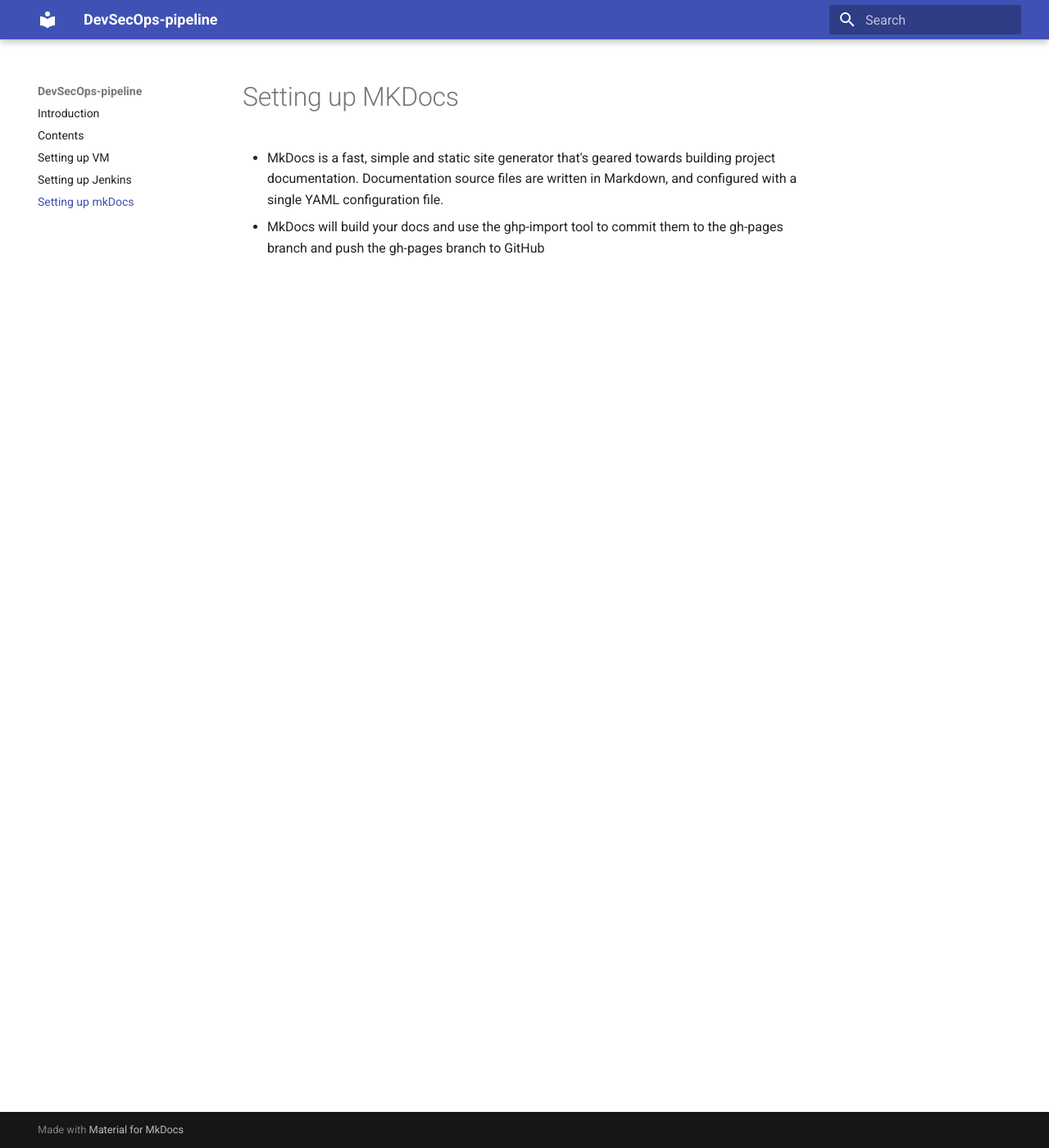
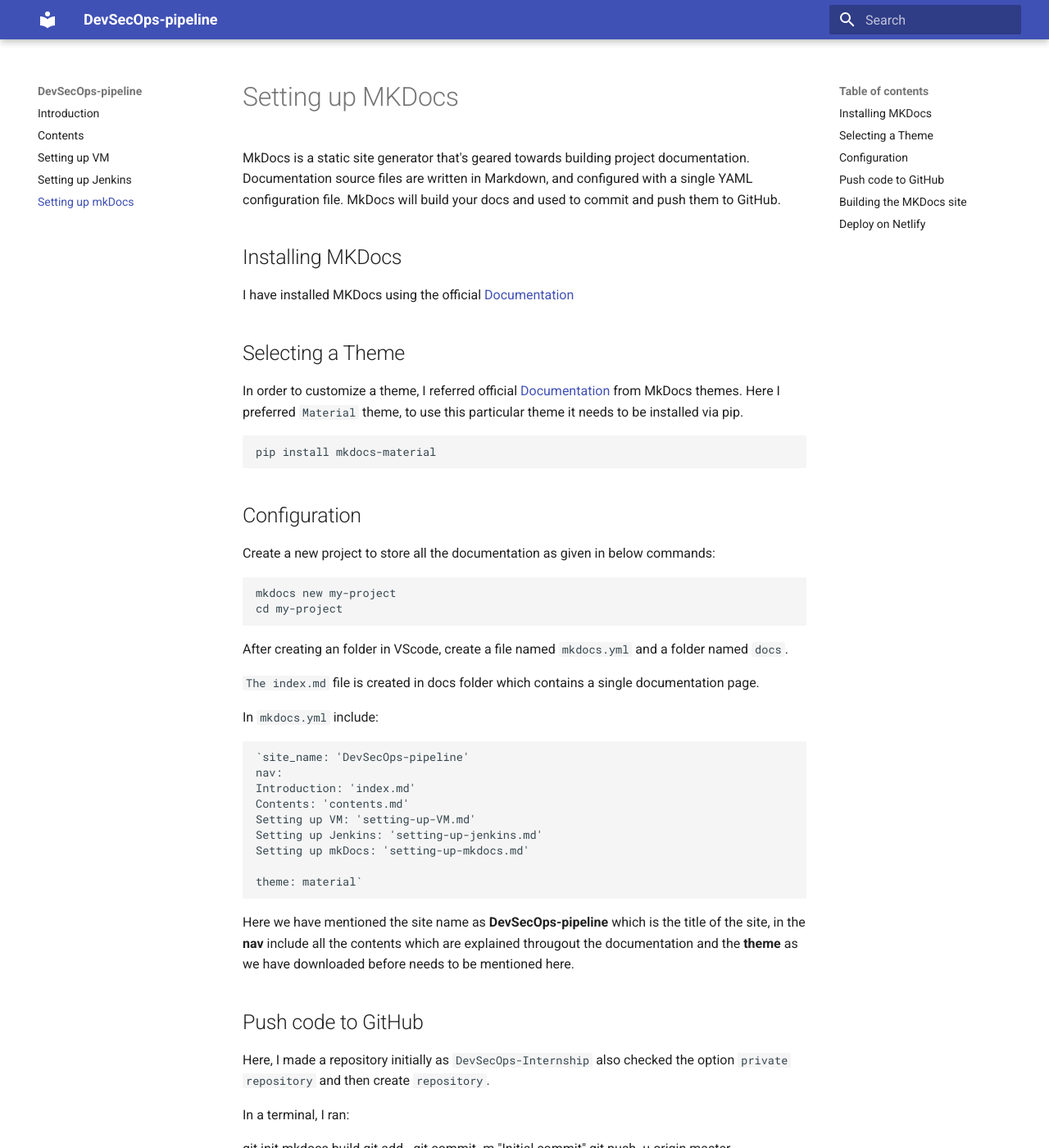
Before and after one commit to Apoorva-lokhande/DevSecOps-Internship, an MkDocs documentation site: the page built from docs/setting-up-mkdocs.md, in a window 1280 px wide and 1400 px high. Shown: the whole window at 82% size. Built offline with MkDocs 1.6.1 and Material for MkDocs 9.7.7, drawn with Linux system fonts in a browser that asks for light colours; some of the changed text lies outside the part shown.

```diff
--- a/docs/setting-up-mkdocs.md
+++ b/docs/setting-up-mkdocs.md
@@ -1,4 +1,77 @@
 # Setting up MKDocs
 
-- MkDocs is a fast, simple and static site generator that's geared towards building project documentation. Documentation source files are written in Markdown, and configured with a single YAML configuration file.
-- MkDocs will build your docs and use the ghp-import tool to commit them to the gh-pages branch and push the gh-pages branch to GitHub
+MkDocs is a static site generator that's geared towards building project documentation. Documentation source files are written in Markdown, and configured with a single YAML configuration file. MkDocs will build your docs and used to commit and push them to GitHub.
+
+## Installing MKDocs
+
+I have installed MKDocs using the official [Documentation](https://www.mkdocs.org/user-guide/installation/)
+
+## Selecting a Theme
+
+In order to customize a theme, I referred official [Documentation](https://github.com/mkdocs/mkdocs/wiki/MkDocs-Themes) from MkDocs themes. Here I preferred `Material` theme, to use this particular theme it needs to be installed via pip.
+
+    pip install mkdocs-material
+
+## Configuration
+
+Create a new project to store all the documentation as given in below commands:
+
+    mkdocs new my-project
+    cd my-project
+
+After creating an folder in VScode, create a file named `mkdocs.yml` and a folder named `docs`.
+
+`The index.md` file is created in docs folder which contains a single documentation page.
+
+In `mkdocs.yml` include:
+
+    `site_name: 'DevSecOps-pipeline'
+    nav:
+    Introduction: 'index.md'
+    Contents: 'contents.md'
+    Setting up VM: 'setting-up-VM.md'
+    Setting up Jenkins: 'setting-up-jenkins.md'
+    Setting up mkDocs: 'setting-up-mkdocs.md'
+
+    theme: material`
+
+Here we have mentioned the site name as **DevSecOps-pipeline** which is the title of the site, in the **nav** include all the contents which are explained througout the documentation and the **theme** as we have downloaded before needs to be mentioned here.
+
+## Push code to GitHub
+
+Here, I made a repository initially as `DevSecOps-Internship` also checked the option `private repository` and then create `repository`.
+
+In a terminal, I ran:
+
+git init
+mkdocs build
+git add .
+git commit -m "Initial commit"
+git push -u origin master
+
+Later I checked the repository all the files where not commited.
+
+I figured this out by checkiing the contents.md file, where I forgot to add the files that were created. I again commited the files using the commands as above, now the files were successfully commited.
+
+## Building the MKDocs site
+
+Building a site converts the documented files into a HTML and CSS format and will the files in a folder named `site` within the same directory which contains `mkdocs.yml` file.
+
+In the terminal i ran a following command froma parent directory:
+
+    mkdocs build --clean
+
+## Deploy on Netlify
+
+- Created an account in [netlify](https://www.netlify.com/).
+- Selected an `Add a new project` option.
+- A window will open which asks for `Connect to git provider`.
+- Select `Create a new site` and later select `Github`.
+- Later, select the repository you need to  publish, i selected DevSecOps-pipeline.
+- later select the repository and a window will appear under that add `site/` in publish directory.
+
+  ![image](/pictures/github-site.png)
+
+- Click on Deploy site and the site will bw deployed and the link will bw available on top of the screen.
+
+   ![image](/pictures/linkk.png)
```
Also changed, not shown: site/search/search_index.json, site/setting-up-mkdocs/index.html, 1 other file.
